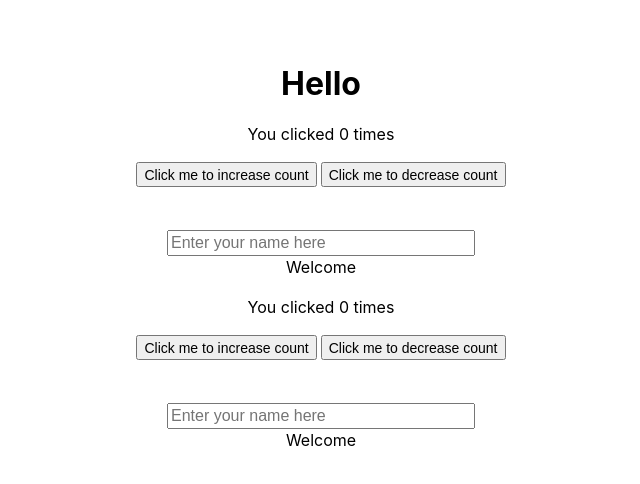
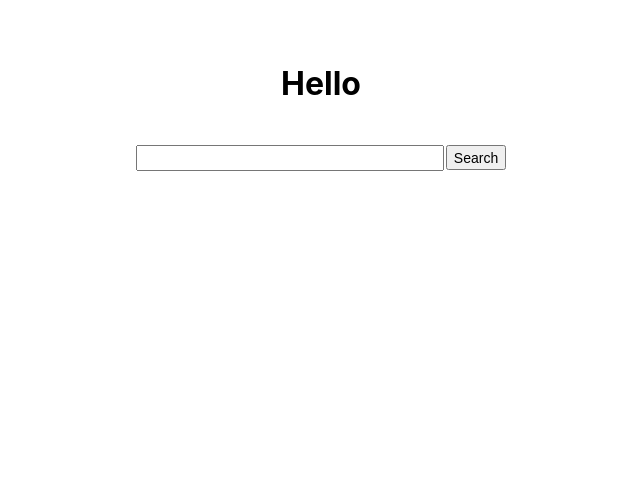
Before and after one commit to rajashreem/react_hooks_demo, a React (Create React App) app: page / in a window 1280 px wide. Shown: the top 484 px of the page, without its empty margins (319-959 px from the left). Built offline with nearby package versions, Linux system fonts and the light colour scheme.

Commit message:
Google query with state

```diff
--- a/src/App.js
+++ b/src/App.js
@@ -1,13 +1,11 @@
 import React from 'react';
-import StateWithEffect from './StateWithEffect';
-import StateWithClass from './StateWithClass';
+import Query from './Query';
 
 function App() {
   return (
     <div className="App">
       <h1>Hello</h1>
-      <StateWithEffect />
-      <StateWithClass />
+      <Query />
     </div>
   );
 }
--- /dev/null
+++ b/src/Query.js
@@ -0,0 +1,18 @@
+import React, { useState } from 'react';
+
+function Query() {
+    const [query, setQuery] = useState('');
+
+    const handleClick = (event) => {
+      window.open(`https://www.google.com/search?q=${query}`, '_blank');
+    }
+
+    return(
+      <div className='form'>
+        <input value={query} onChange={(event) => setQuery(event.target.value)}/>
+        <button onClick={handleClick}>Search</button>
+      </div>
+    );
+}
+
+export default Query;
```
